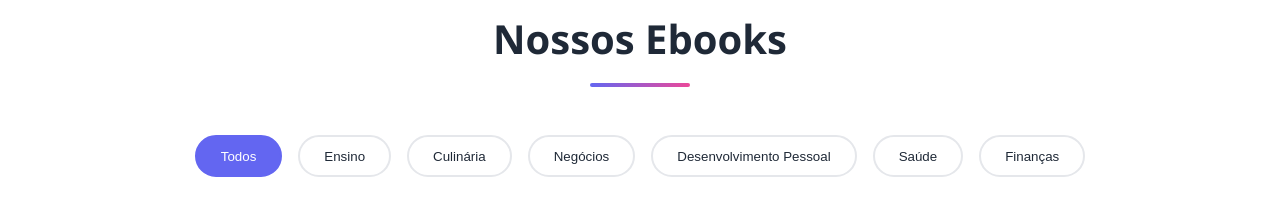
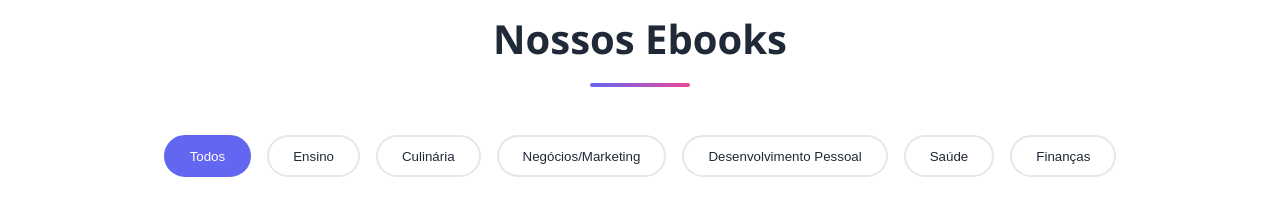
Before and after one commit to GabrielQuaresminha/EbookHub, a website: page index.html in a window 1280 px wide. Shown: the part 1420-1642 px from the top of the page. Drawn offline with Linux system fonts and the light colour scheme; a script that the page names is missing.

Commit message:
Atualizado: Botão de filtro 'Negócios' para 'Negócios/Marketing'

```diff
--- a/index.html
+++ b/index.html
@@ -129,7 +129,7 @@
                 <button class="filter-btn active" data-filter="todos">Todos</button>
                 <button class="filter-btn" data-filter="ensino">Ensino</button>
                 <button class="filter-btn" data-filter="culinaria">Culinária</button>
-                <button class="filter-btn" data-filter="negocios">Negócios</button>
+                <button class="filter-btn" data-filter="negocios">Negócios/Marketing</button>
                 <button class="filter-btn" data-filter="desenvolvimento">Desenvolvimento Pessoal</button>
                 <button class="filter-btn" data-filter="saude">Saúde</button>
                 <button class="filter-btn" data-filter="financas">Finanças</button>
```
